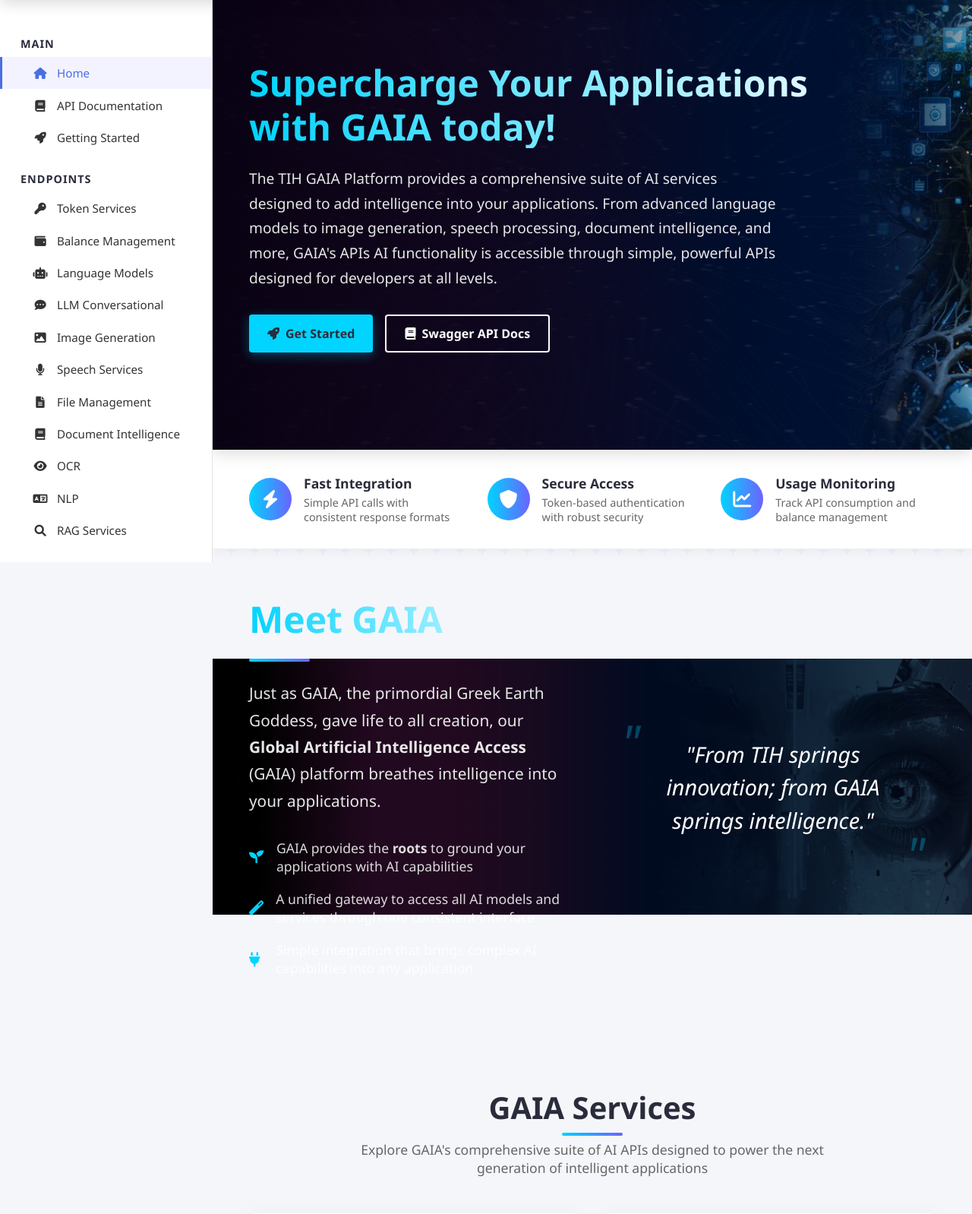
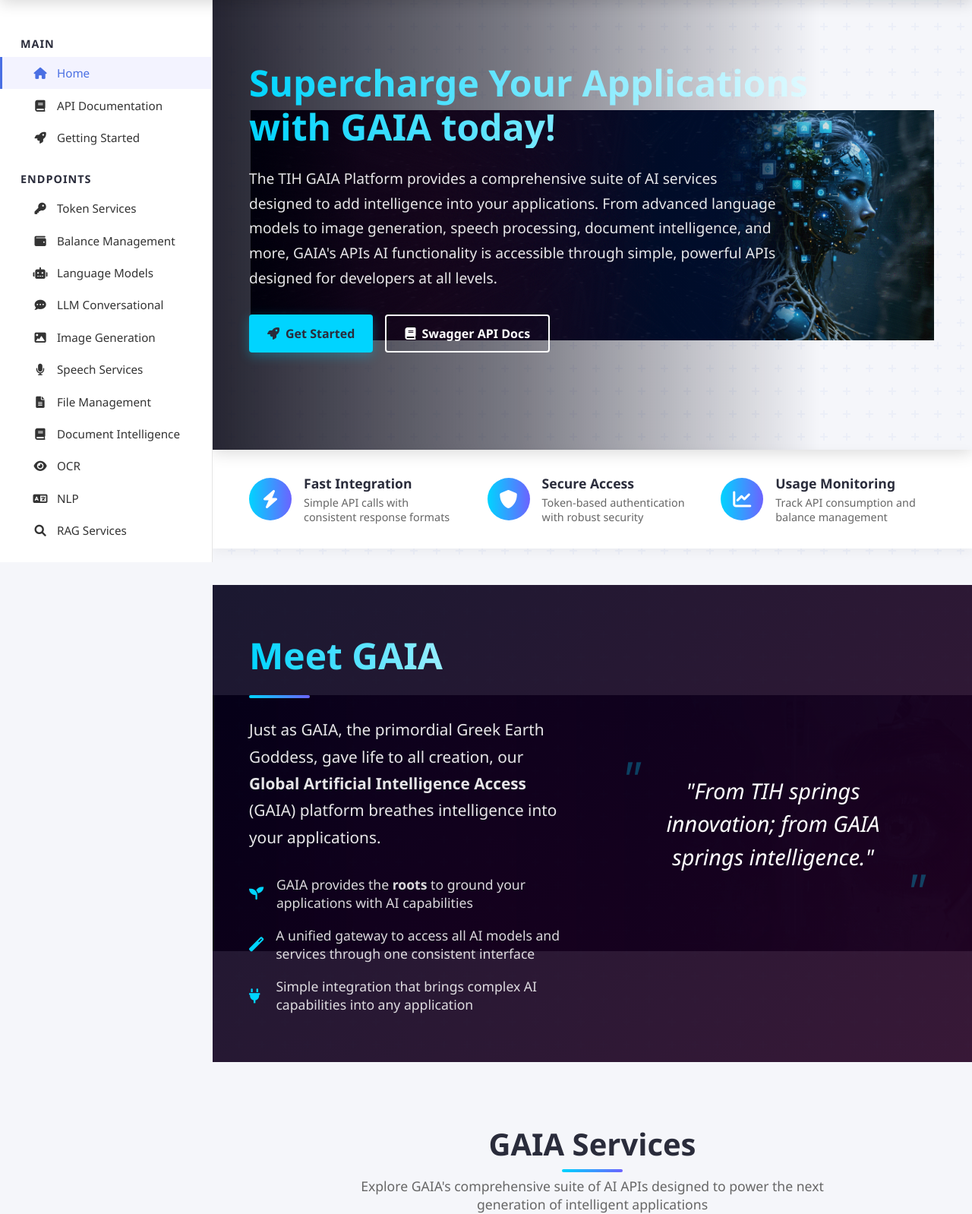
Before and after one commit to tevinric/ai-api-framework, a Flask app: page / in a window 1280 px wide. Shown: the part 60-1658 px from the top of the page at 76% size. Run offline with Flask 3, Linux system fonts and the light colour scheme; parts of the project's set-up code (start-up, migrations or seed data) failed here and were passed over.

Commit message:
Update index.html

```diff
--- a/templates/index.html
+++ b/templates/index.html
@@ -201,7 +201,7 @@
 
         /* Hero */
         .hero {
-            background: url('/static/GAIA _splash3.gif') center/cover no-repeat;
+            background: url('/static/GAIA _splash3.gif') center/90% no-repeat;
             color: var(--white-color);
             padding: 5rem 3rem;
             position: relative;
@@ -311,6 +311,7 @@
             padding: 2rem 3rem;
             background-color: var(--white-color);
             box-shadow: 0 4px 15px rgba(0, 0, 0, 0.05);
+            margin-bottom: 3rem; /* Added spacing between features and gaia-intro */
         }
 
         .features-container {
@@ -943,10 +944,11 @@
 
         /* GAIA Introduction Section Styles */
         .gaia-intro {
-            background: linear-gradient(135deg, #03001A 0%, #230021 100%);
+            background: linear-gradient(135deg, rgba(3, 0, 26, 0.9) 0%, rgba(35, 0, 33, 0.9) 100%), url('/static/GAIA_eye.png') center/contain no-repeat;
             padding: 4rem 3rem;
             position: relative;
             overflow: hidden;
+            margin-top: 2rem;
         }
 
         .gaia-intro::before {
@@ -1154,7 +1156,7 @@
             </div>
         </section>
 
-        <section class="gaia-intro" style="background: url('/static/GAIA_eye.png') center/contain no-repeat;">
+        <section class="gaia-intro">
             <div class="gaia-container">
             <div class="gaia-content">
             <h2 style="font-size: 3rem; margin-bottom: 1.5rem; line-height: 1.2; max-width: 840px; background: linear-gradient(to left, var(--white-color), var(--accent-color)); -webkit-background-clip: text; -webkit-text-fill-color: transparent; animation: fadeInUp 0.8s ease-out;">Meet GAIA</h2>
```
